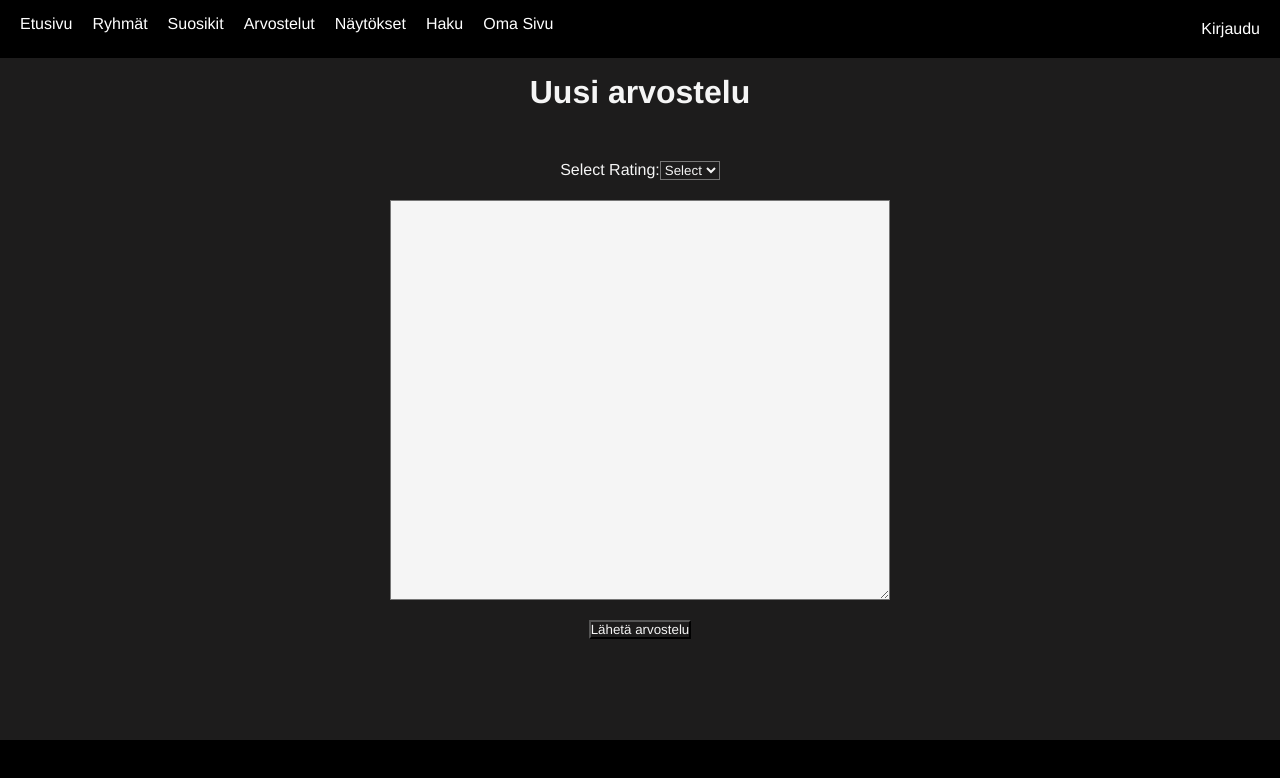
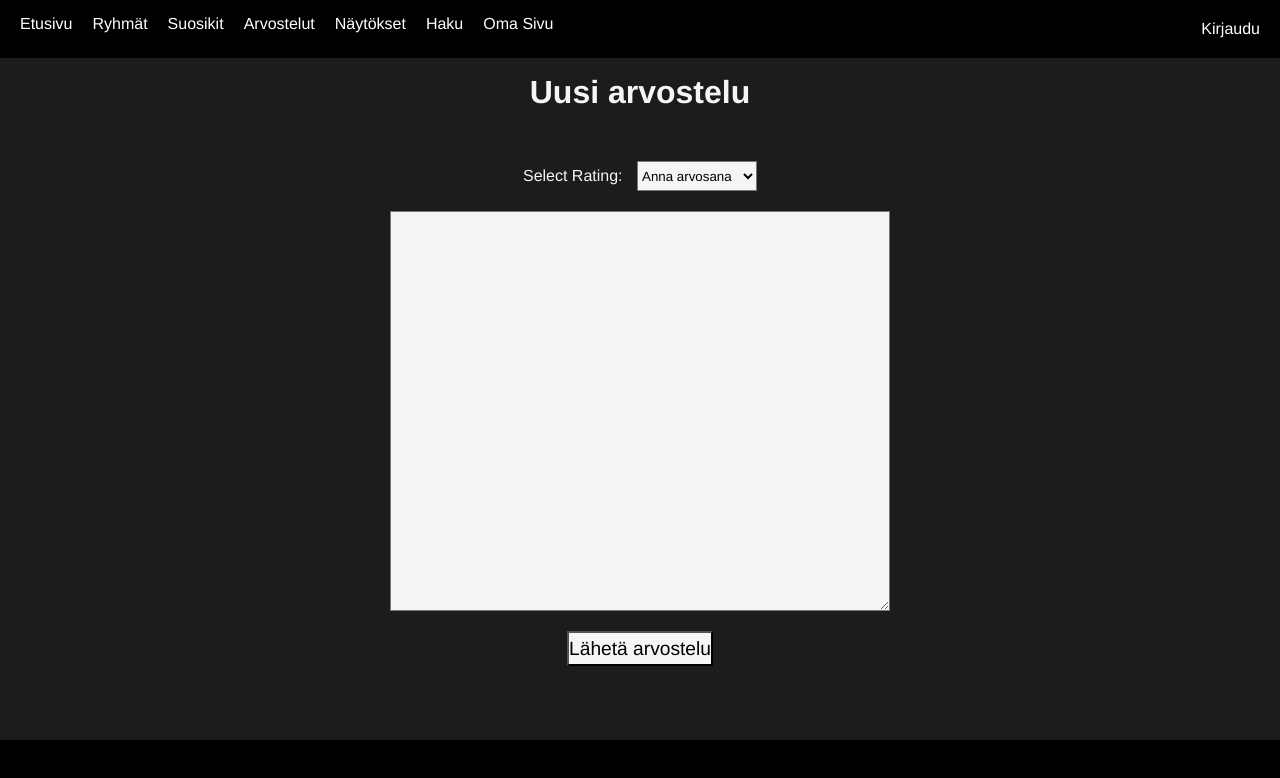
Before and after one commit to TVT23KMO-18/webprojekti, a React (Create React App) app: page /uusiarvostelu/1/1/1 in a window 1280 px wide. Shown: the top 778 px of the page. Built offline with nearby package versions, Linux system fonts and the light colour scheme.

Commit message:
uusiarvostelu korjaus

```diff
--- a/src/pages/UusiArvostelu.css
+++ b/src/pages/UusiArvostelu.css
@@ -8,18 +8,36 @@
   display: flex;
   flex-direction: column;
 }
+
+.uusiarvostelucontainer select {
+  background-color: var(--light-color);
+  color: var(--dark-color);
+  height: 30px;
+  width: 120px;
+  margin-left: 10px;
+}
+
+.uusiarvostelucontainer option {
+  background-color: var(--light-color);
+  color: var(--dark-color);
+}
+
 h1 {
   text-align: center;
 }
 textarea {
   height: 400px;
-  width: 500px;
+  width: 50%;
   padding: 5px;
   margin-top: 20px;
   background-color: var(--light-color);
   color: var(--dark-color);
 }
 
-.uusiarvostelunappi {
+.uusiarvostelunappi button {
   margin-top: 20px;
+  height: 35px;
+  background-color: var(--light-color);
+  color: var(--dark-color);
+  font-size: larger;
 }
--- a/src/pages/UusiArvostelu.js
+++ b/src/pages/UusiArvostelu.js
@@ -61,9 +61,9 @@ export default function UusiArvostelu() {
       <h1>Uusi arvostelu</h1>
       <div className="uusiarvostelucontainer">
         <div>
-          <label>Select Rating:</label>
+          <label>Select Rating: </label>
           <select value={rating} onChange={handleChange}>
-            <option value="">Select</option>
+            <option value="">Anna arvosana</option>
             {[...Array(5).keys()].map((num) => (
               <option key={num + 1} value={num + 1}>
                 {num + 1}
```
